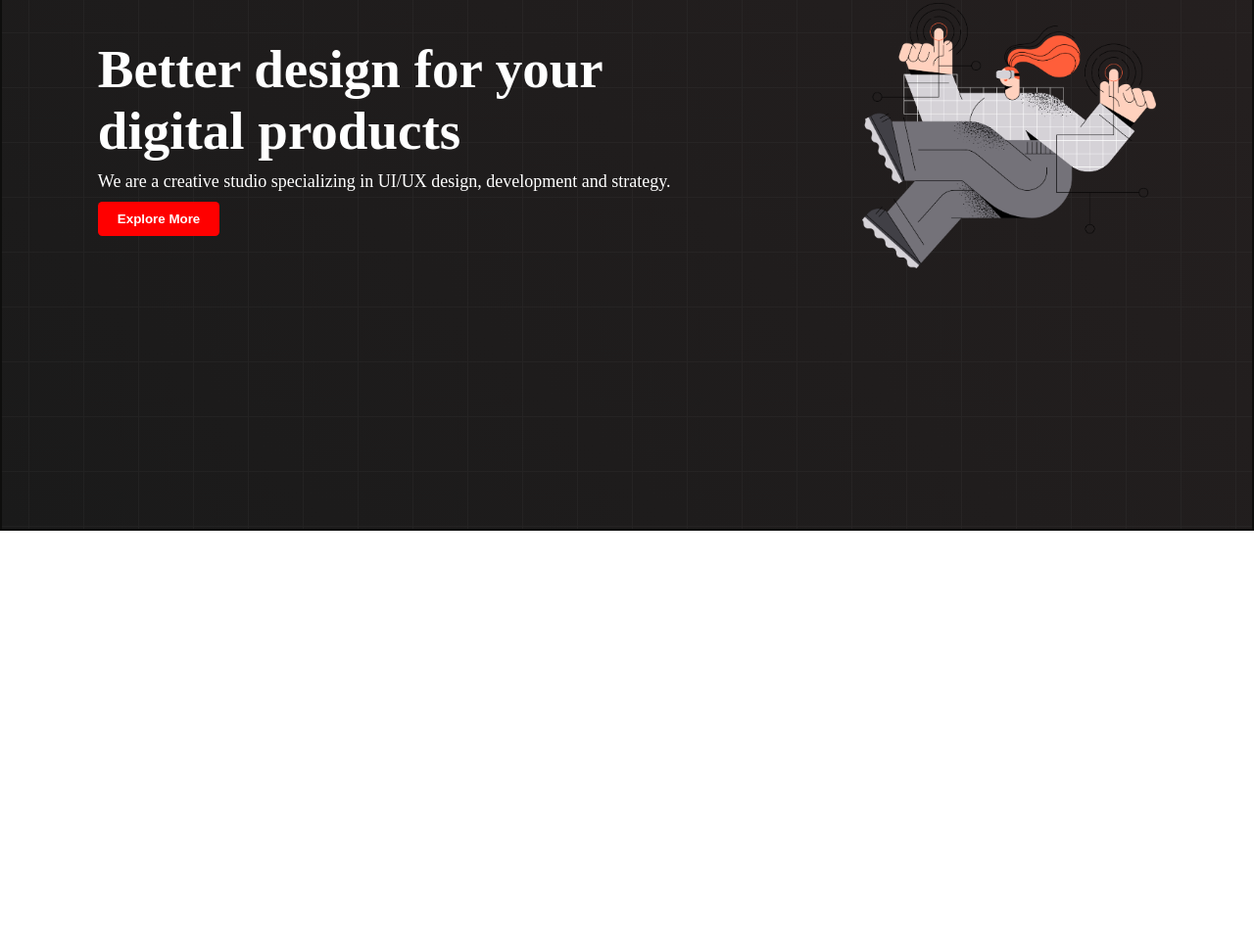
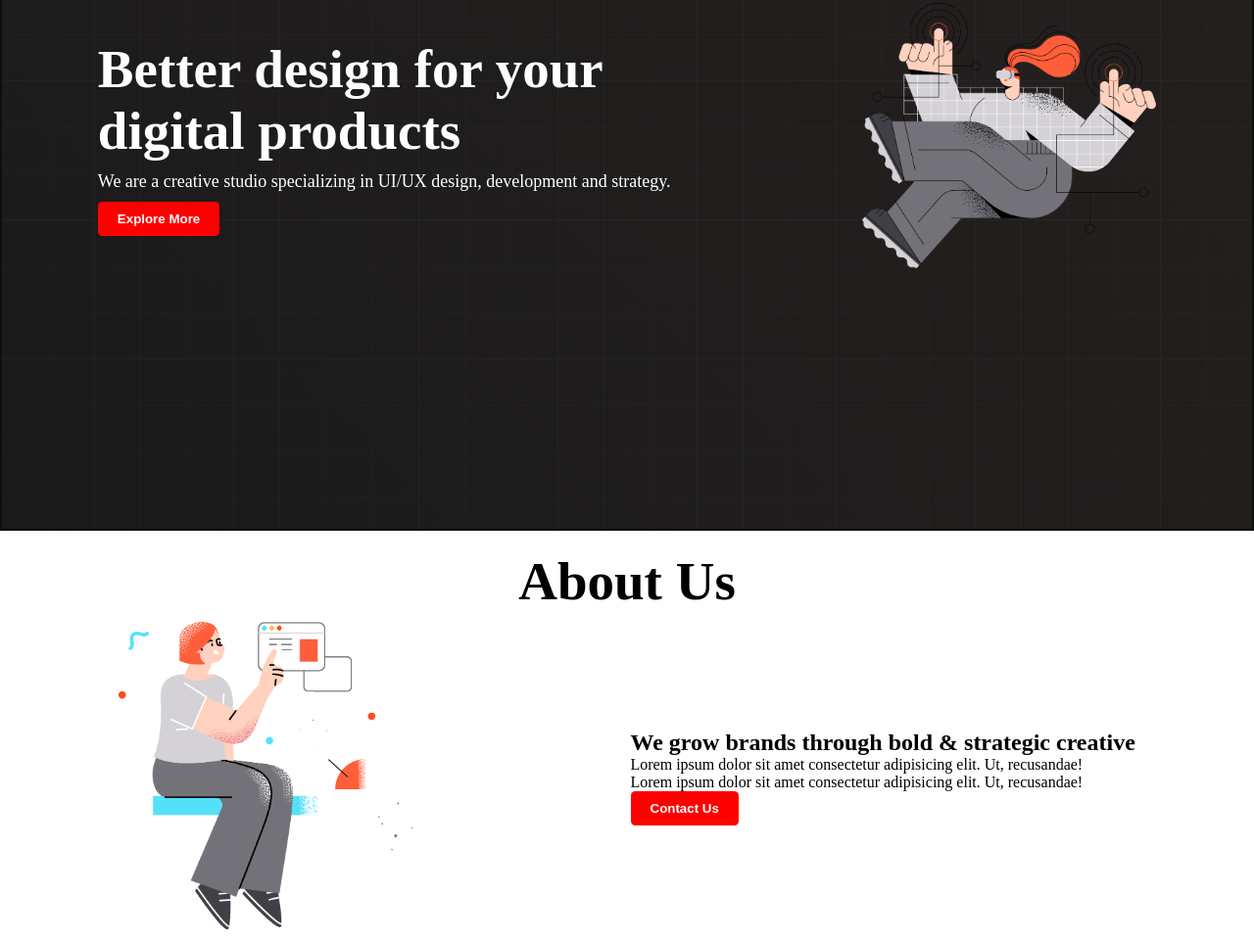
Before and after one commit to kawsartkg64/digital-products, a plain HTML site: page index.html in a window 1280 px wide. Shown: the part 315-1278 px from the top of the page at 98% size. Before the commit the page ends 857 px from the top, so only its background shows below. Drawn offline with Linux system fonts and the light colour scheme.

Commit message:
about commit

```diff
--- a/index.html
+++ b/index.html
@@ -30,10 +30,27 @@
                 <p class="sub-title">We are a creative studio specializing in UI/UX design, development and strategy.</p>
                 <button class="btn">Explore More</button>
             </div>
+        <section>
             <div class="banner-photo">
                 <img class="images-banner" src="./images/banner.png" alt="">
             </div>
+        </section>
         </div>
+        <section>
+            <h1 class="title1 about-title">About Us</h1>
+            <div class="about-container">
+                  <div class="about-info">
+                    <h1>We grow brands through
+                        bold & strategic creative</h1>
+                        <p>Lorem ipsum dolor sit amet consectetur adipisicing elit. Ut, recusandae!</p>
+                        <p>Lorem ipsum dolor sit amet consectetur adipisicing elit. Ut, recusandae!</p>
+                        <button class="btn">Contact Us</button>
+                  </div>
+                  <div class="about-photo">
+                    <img class="images-banner" src="./images/section.png" alt="">
+                  </div>
+            </div>
+        </section>
     </main>
     <footer></footer>
 </body>
--- a/style.css
+++ b/style.css
@@ -45,6 +45,9 @@
     justify-content: space-around;
     background-image: url("./images/background.png"),
     linear-gradient(45deg, #1a1a1a,#262020);
+    background-size: cover;
+    background-position: center;
+    background-repeat: no-repeat;
 }
 .title1{
     font-size: 55px;
@@ -62,4 +65,18 @@
     border-radius: 4.50px;
     color:white;
     font-weight: bold;
+
 }
+.about-container{
+    display: flex;
+    justify-content: space-around;
+    align-items: center;
+    flex-direction: row-reverse;
+    margin: 10px;
+
+}
+.about-title{
+    text-align: center;
+    padding-top: 10px;
+    margin-top: 10px;
+}
```
